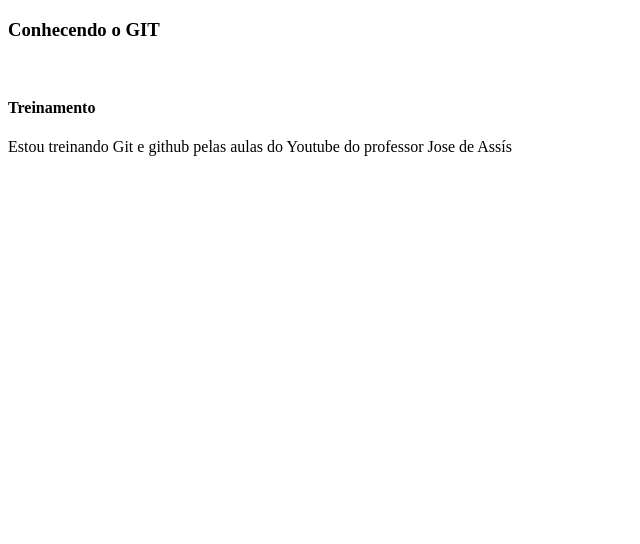
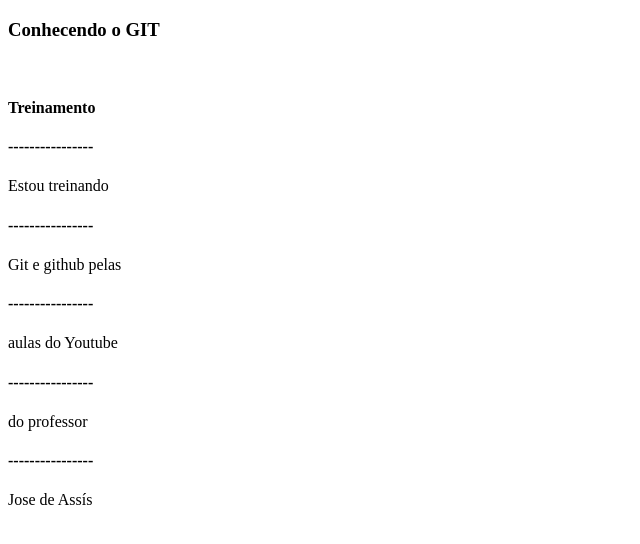
Before and after one commit to Gwolner/ComandosGit, a plain HTML site: page index.html in a window 1280 px wide. Shown: the whole page, without its empty margins (0-640 px from the left). Drawn offline with Linux system fonts and the light colour scheme.

Commit message:
teste do prof asís

```diff
--- a/index.html
+++ b/index.html
@@ -7,15 +7,15 @@
 	<h3>Conhecendo o GIT</h3>
 	</br>
 	<h4>Treinamento</h4>
-
+	<h4>----------------</h4>
 	Estou treinando
-
+	<h4>----------------</h4>
 	Git e github pelas
-
+	<h4>----------------</h4>
 	aulas do Youtube
-
+	<h4>----------------</h4>
 	do professor
-
+	<h4>----------------</h4>
 	Jose de Assís
 </body>
 </html>
```
Also changed, not shown: teste professor asís.txt (added).
